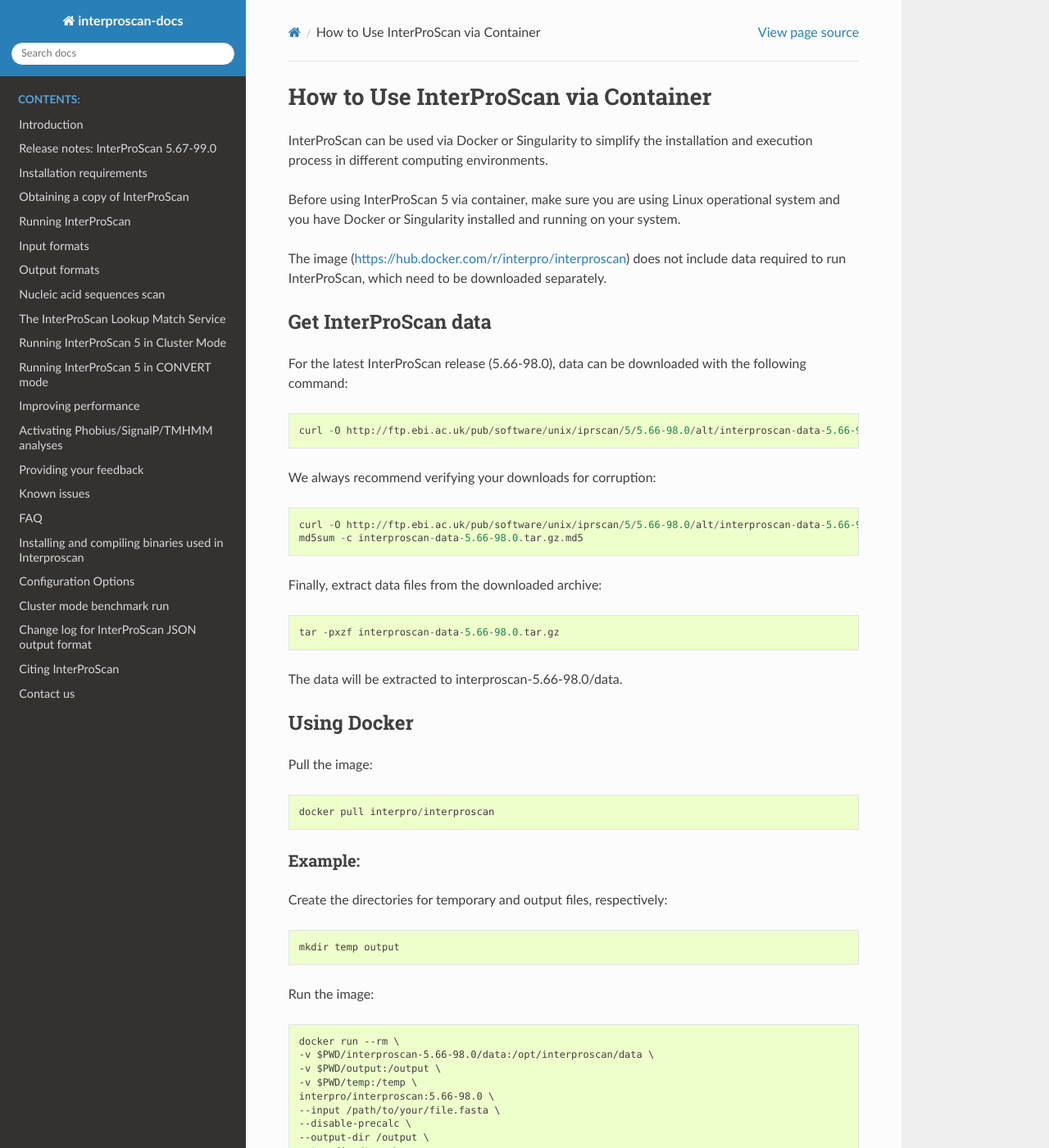
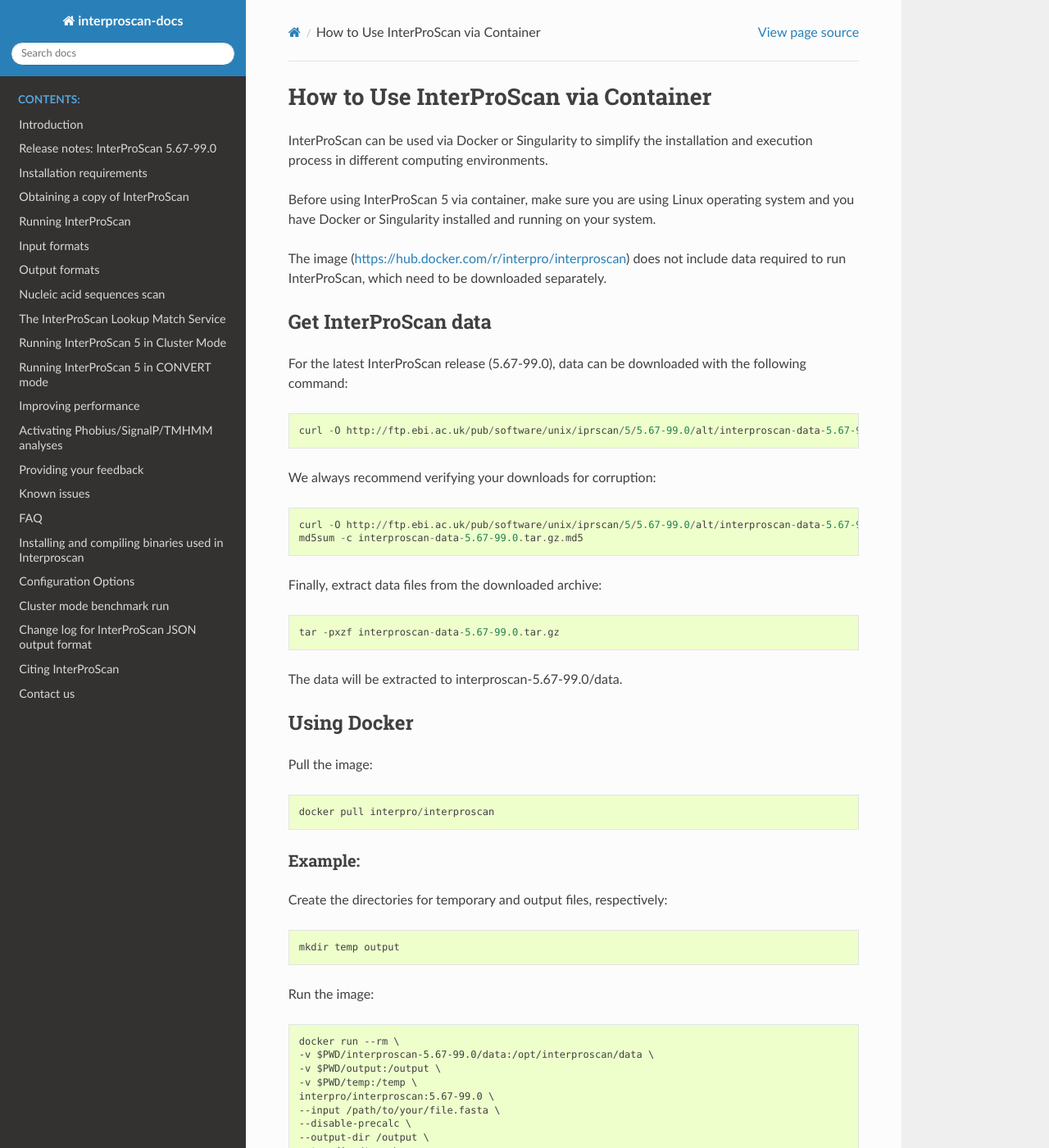
Before and after one commit to ebi-pf-team/interproscan-docs, a Sphinx documentation site: the page built from docs/HowToUseViaContainer.rst, in a window 1280 px wide and 1400 px high. Shown: the whole window at 82% size. Built offline with Sphinx 7.4.7 and the Read the Docs theme 2.0.0, drawn with Linux system fonts in a browser that asks for light colours; some of the changed text lies outside the part shown.

Commit message:
container release update

```diff
--- a/docs/HowToUseViaContainer.rst
+++ b/docs/HowToUseViaContainer.rst
@@ -3,33 +3,33 @@
 
 InterProScan can be used via Docker or Singularity to simplify the installation and execution process in different computing environments.
 
-Before using InterProScan 5 via container, make sure you are using Linux operational system and you have Docker or Singularity installed and running on your system.
+Before using InterProScan 5 via container, make sure you are using Linux operating system and you have Docker or Singularity installed and running on your system.
 
 The image (https://hub.docker.com/r/interpro/interproscan) does not include data required to run InterProScan, which need to be downloaded separately.
 
 Get InterProScan data
 ~~~~~~~~~~~~~~~~~~~~~~~~~
 
-For the latest InterProScan release (5.66-98.0), data can be downloaded with the following command:
+For the latest InterProScan release (5.67-99.0), data can be downloaded with the following command:
 
 ::
 
-    curl -O http://ftp.ebi.ac.uk/pub/software/unix/iprscan/5/5.66-98.0/alt/interproscan-data-5.66-98.0.tar.gz
+    curl -O http://ftp.ebi.ac.uk/pub/software/unix/iprscan/5/5.67-99.0/alt/interproscan-data-5.67-99.0.tar.gz
 
 We always recommend verifying your downloads for corruption:
 
 ::
 
-    curl -O http://ftp.ebi.ac.uk/pub/software/unix/iprscan/5/5.66-98.0/alt/interproscan-data-5.66-98.0.tar.gz.md5
-    md5sum -c interproscan-data-5.66-98.0.tar.gz.md5
+    curl -O http://ftp.ebi.ac.uk/pub/software/unix/iprscan/5/5.67-99.0/alt/interproscan-data-5.67-99.0.tar.gz.md5
+    md5sum -c interproscan-data-5.67-99.0.tar.gz.md5
 
 Finally, extract data files from the downloaded archive:
 
 ::
 
-    tar -pxzf interproscan-data-5.66-98.0.tar.gz
+    tar -pxzf interproscan-data-5.67-99.0.tar.gz
 
-The data will be extracted to interproscan-5.66-98.0/data.
+The data will be extracted to interproscan-5.67-99.0/data.
 
 
 Using Docker
@@ -53,10 +53,10 @@
 ::
 
     docker run --rm \
-    -v $PWD/interproscan-5.66-98.0/data:/opt/interproscan/data \
+    -v $PWD/interproscan-5.67-99.0/data:/opt/interproscan/data \
     -v $PWD/output:/output \
     -v $PWD/temp:/temp \
-    interpro/interproscan:5.66-98.0 \
+    interpro/interproscan:5.67-99.0 \
     --input /path/to/your/file.fasta \
     --disable-precalc \
     --output-dir /output \
```
